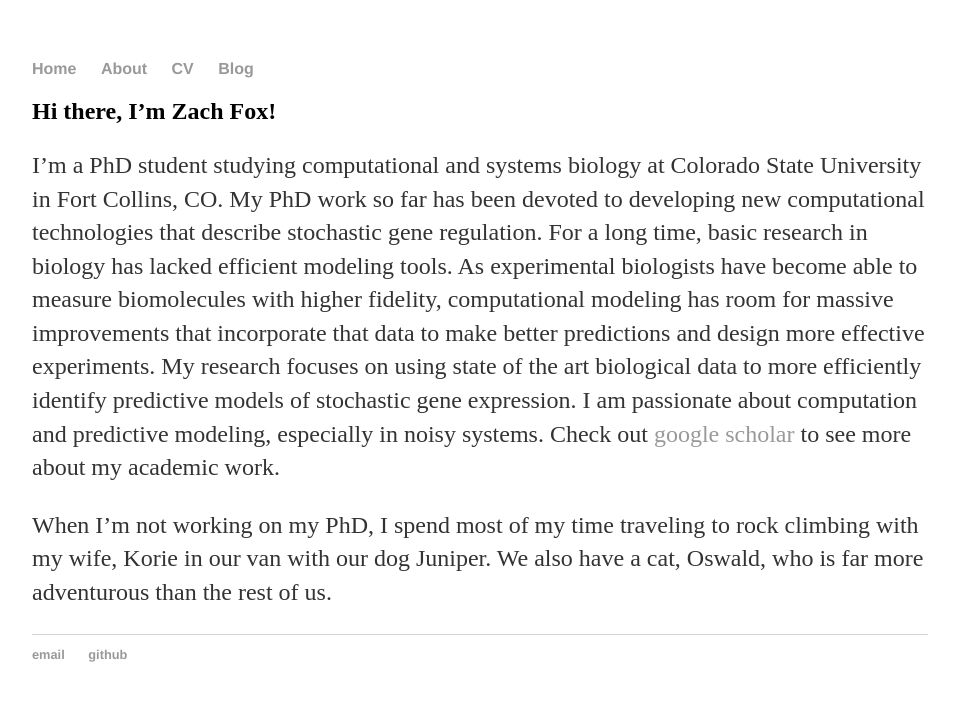
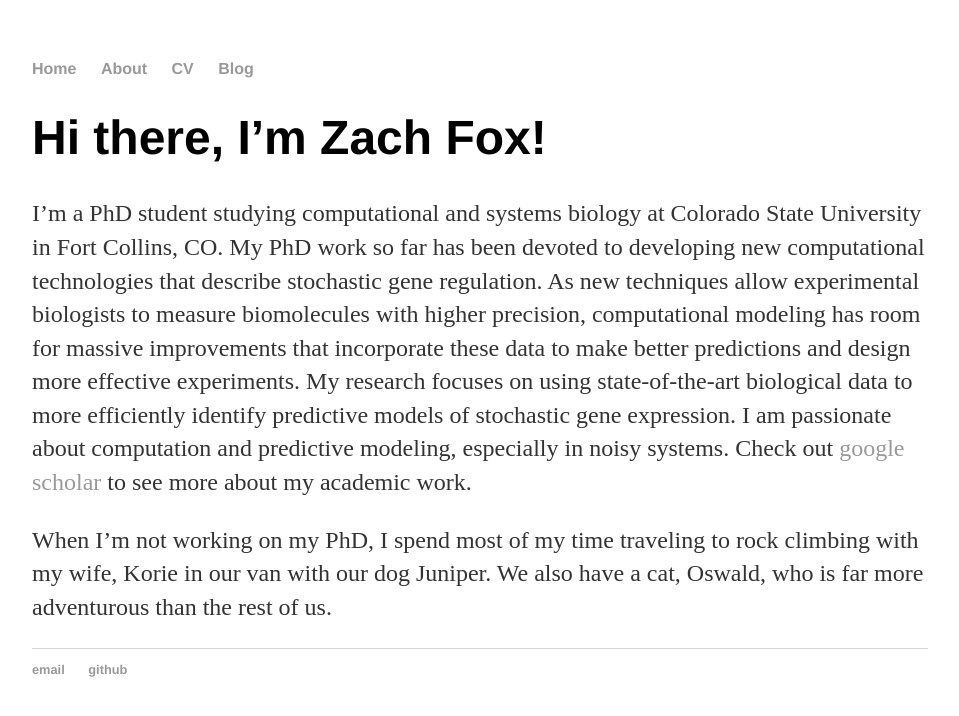
Before and after one commit to zachfox/zachfox.github.io, a Jekyll site: the page built from about/index.md, in a window 1280 px wide. Shown: the top 716 px of the page, without its empty margins (160-1119 px from the left). Built offline with Jekyll 4.4.1, drawn with Linux system fonts in a browser that asks for light colours.

Commit message:
small changes to about.

```diff
--- a/about/index.md
+++ b/about/index.md
@@ -2,8 +2,10 @@
 layout: default
 title: Zach Fox
 ---
-## Hi there, I'm Zach Fox!
-I'm a PhD student studying computational and systems biology at Colorado State University in Fort Collins, CO. My PhD work so far has been devoted to developing new computational technologies that describe stochastic gene regulation. For a long time, basic research in biology has lacked efficient modeling tools. As experimental biologists have become able to measure biomolecules with higher fidelity, computational modeling has room for massive improvements that incorporate that data to make better predictions and design more effective experiments. My research focuses on using state of the art biological data to more efficiently identify predictive models of stochastic gene expression. I am passionate about computation and predictive modeling, especially in noisy systems. Check out [google scholar](href="https://scholar.google.com/citations?user=PrYu53UAAAAJ&hl=en") to see more about my academic work.
+# Hi there, I'm Zach Fox!
+I'm a PhD student studying computational and systems biology at Colorado State University in Fort Collins, CO.
+My PhD work so far has been devoted to developing new computational technologies that describe stochastic gene regulation.
+As new techniques allow experimental biologists to measure biomolecules with higher precision, computational modeling has room for massive improvements that incorporate these data to make better predictions and design more effective experiments. My research focuses on using state-of-the-art biological data to more efficiently identify predictive models of stochastic gene expression. I am passionate about computation and predictive modeling, especially in noisy systems. Check out [google scholar](href="https://scholar.google.com/citations?user=PrYu53UAAAAJ&hl=en") to see more about my academic work.
 
 
 When I'm not working on my PhD, I spend most of my time traveling to rock climbing with my wife, Korie in our van with our dog Juniper. We also have a cat, Oswald, who is far more adventurous than the rest of us.
```
